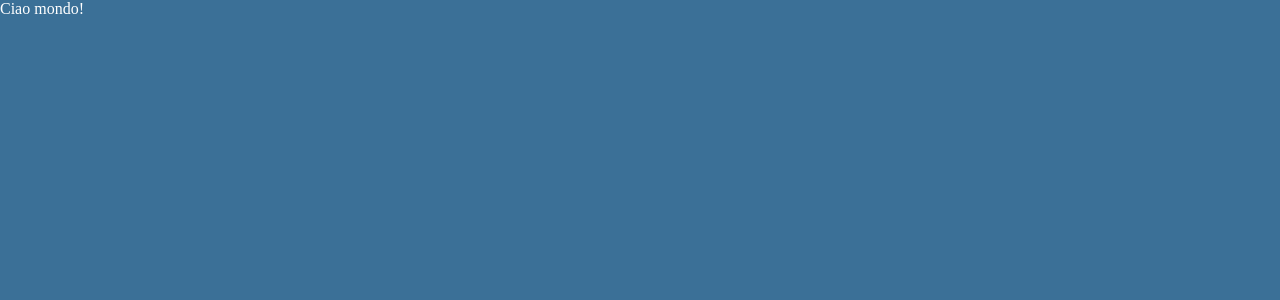
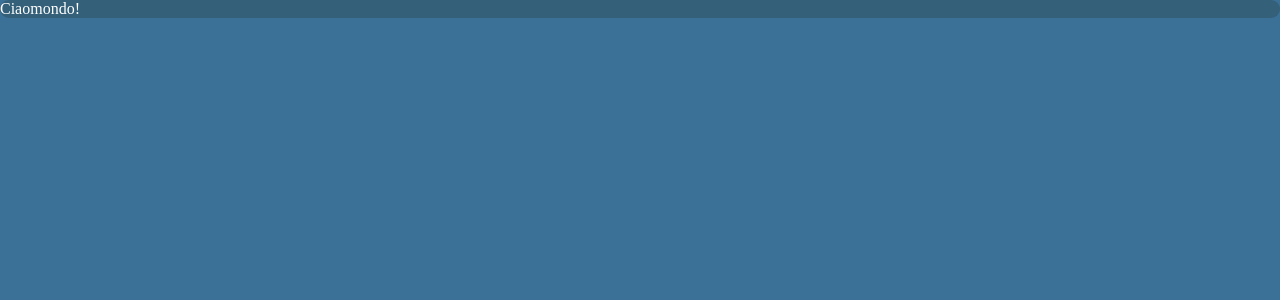
Before and after one commit to pds-nest/2021-g2-nest, a React (Create React App) app in the folder code/frontend/: page / in a window 1280 px wide. Shown: the top 300 px of the page. Built offline with nearby package versions, Linux system fonts and the light colour scheme.

Commit message:
✨ Add base Box component

```diff
--- a/code/frontend/src/App.js
+++ b/code/frontend/src/App.js
@@ -1,14 +1,22 @@
 import {useState} from "react"
 import classNames from "classnames"
 import Style from "./App.module.css"
+import Box from "./components/Box"
 
 
 export default function App() {
-    const [theme, setTheme] = useState("theme-dark");
+    const [theme, ] = useState("theme-dark");
 
     return (
         <div className={classNames(Style["app"], theme)}>
-            Ciao mondo!
+            <Box direction={"column"}>
+                <div>
+                    Ciao
+                </div>
+                <div>
+                    mondo!
+                </div>
+            </Box>
         </div>
     )
 }
--- /dev/null
+++ b/code/frontend/src/components/Box.js
@@ -0,0 +1,15 @@
+import React from "react"
+import Style from "./Box.module.css"
+import classNames from "classnames"
+
+
+export default function Box({ children, className, ...props }) {
+    return (
+        <div
+            className={classNames(Style.Box, className)}
+            {...props}
+        >
+            {children}
+        </div>
+    )
+}
--- /dev/null
+++ b/code/frontend/src/components/Box.module.css
@@ -0,0 +1,6 @@
+.Box {
+    display: flex;
+
+    background-color: var(--bg-light);
+    border-radius: 999999px;
+}
```
